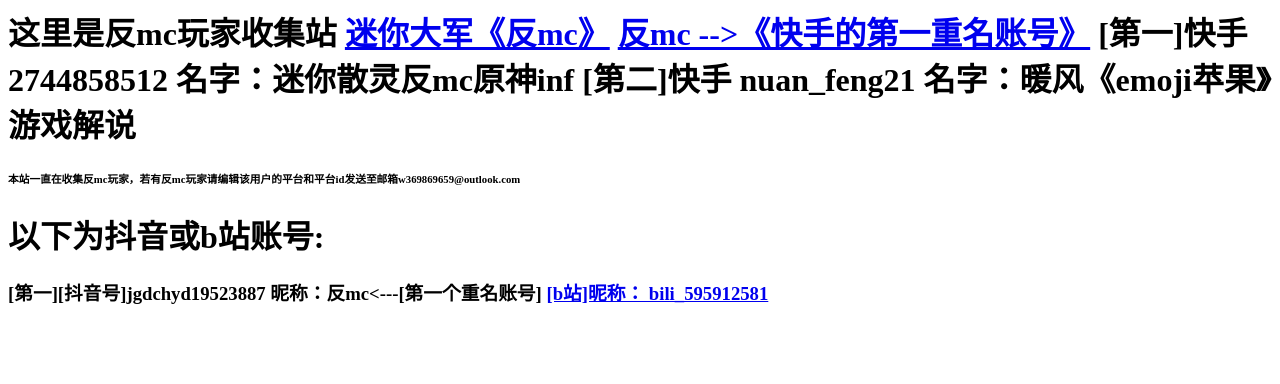
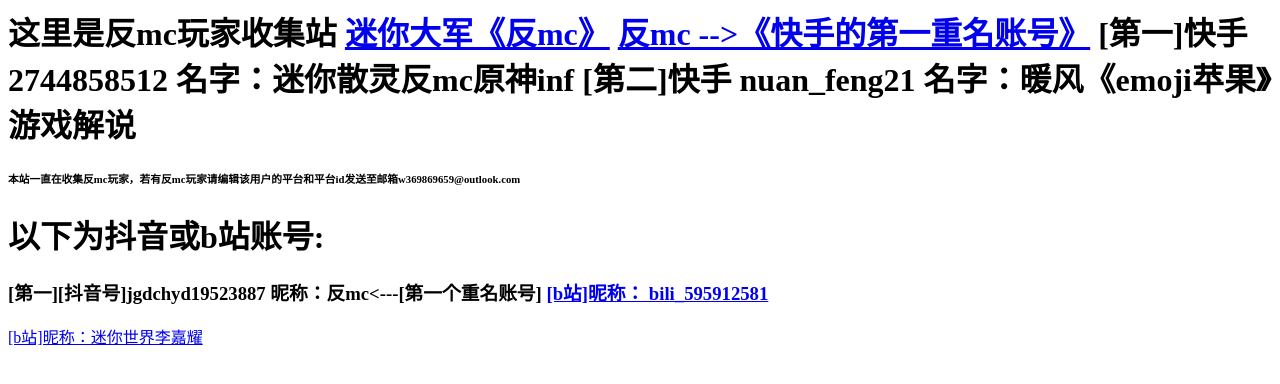
Before and after one commit to Liuxuanmo/minidog, a plain HTML site: page index.html in a window 1280 px wide. Drawn offline with Linux system fonts and the light colour scheme.

Commit message:
Update index.html

```diff
--- a/index.html
+++ b/index.html
@@ -9,3 +9,4 @@
 <h3>[第一][抖音号]jgdchyd19523887 昵称：反mc<---[第一个重名账号]
 <a href=https://b23.tv/pYK5Juh <h3>[b站]昵称：
 bili_595912581</h3>
+<a href=https://b23.tv/7kBrlA0 <h3>[b站]昵称：迷你世界李嘉耀</h3>
```
